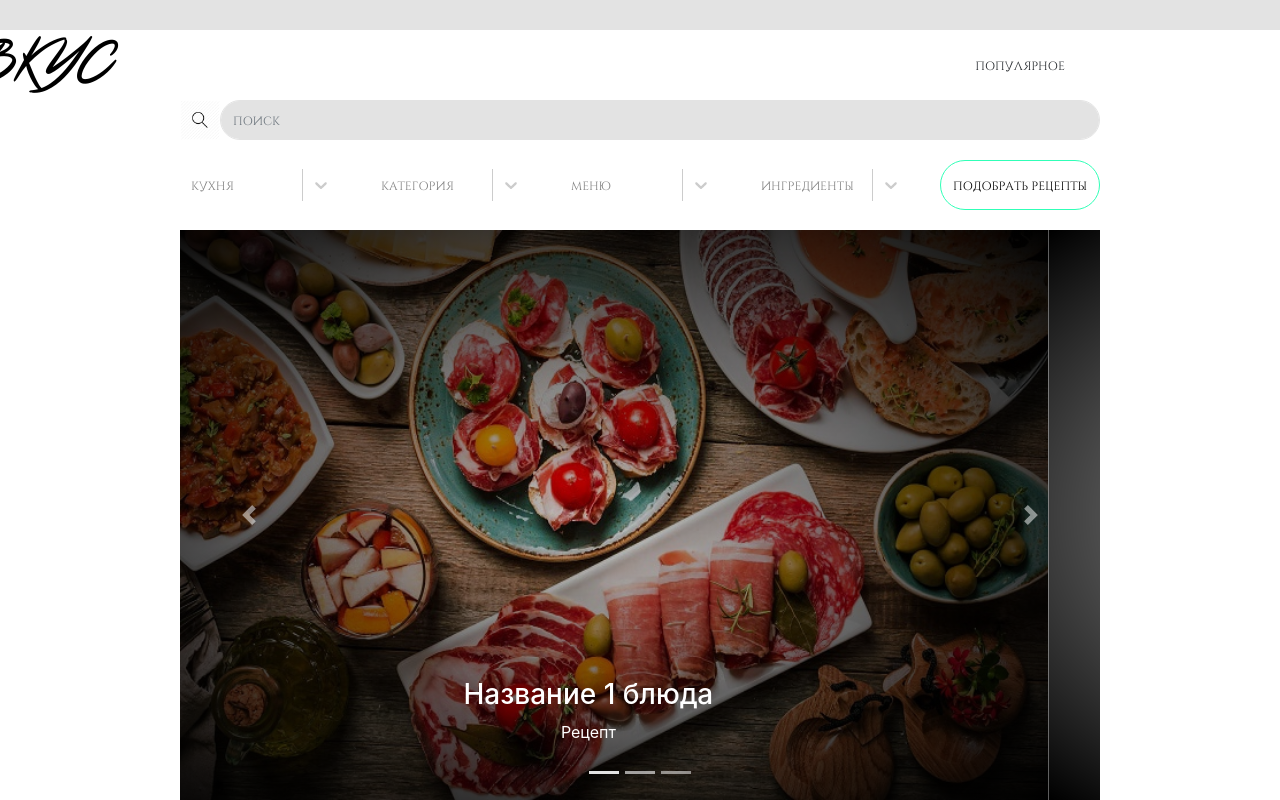
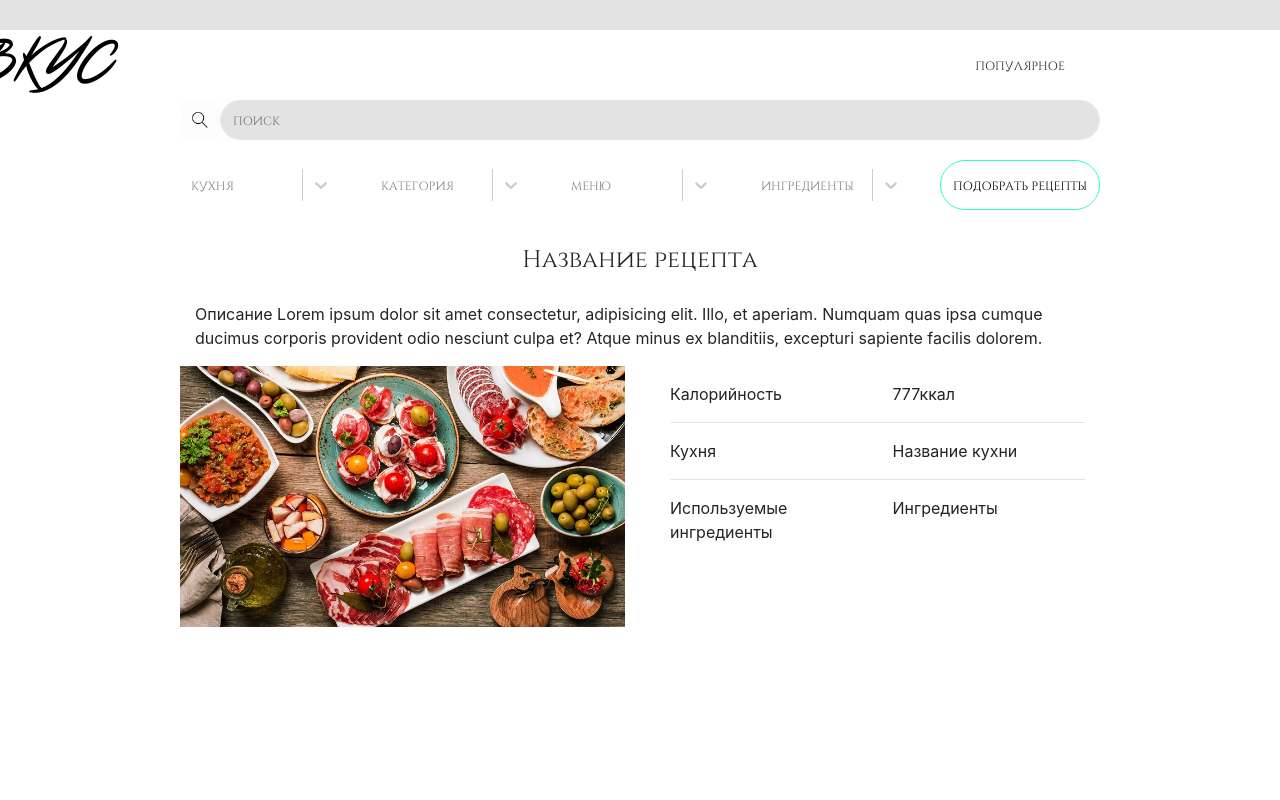
Before and after one commit to chernishow-dima/cookerybook, a React (Create React App) app in the folder frontend_book-of-recipe/: page /recipe in a window 1280 px wide. Built offline with nearby package versions, Linux system fonts and the light colour scheme.

Commit message:
Add full recipe card

```diff
--- a/frontend_book-of-recipe/src/App.js
+++ b/frontend_book-of-recipe/src/App.js
@@ -7,6 +7,8 @@ import Search from './pages/search';
 import Header from './components/header';
 import Navbar from './components/navbar';
 import SearchForm from './components/searchform';
+import RecipeFull from './components/recipefull';
+
 export default function App() {
   return (
     <Router>
@@ -16,6 +18,7 @@ export default function App() {
         <SearchForm />
       </Container>
       <Switch>
+        <Route path='/recipe' component={RecipeFull}></Route>
         <Route path='/search' component={Search}></Route>
         <Route path='/' component={Start}></Route>
       </Switch>
--- a/frontend_book-of-recipe/src/components/navbar.jsx
+++ b/frontend_book-of-recipe/src/components/navbar.jsx
@@ -16,7 +16,13 @@ export default class Navbar extends Component {
                         </Link>
                     </Col>
                     <Col lg="8"></Col>
-                    <Col lg="2"><Button variant="mybutton">ПОПУЛЯРНОЕ</Button></Col>
+                    <Col lg="2">
+                        <Link to="/recipe">
+                            <Button variant="mybutton">
+                                ПОПУЛЯРНОЕ
+                            </Button>
+                        </Link>
+                    </Col>
                     <Col lg="1"></Col>
                 </Row>
             </>
--- a/frontend_book-of-recipe/src/components/popularmainitem.css
+++ b/frontend_book-of-recipe/src/components/popularmainitem.css
@@ -21,7 +21,7 @@ width: 100%;
 height: calc(100vh - 230px);
 }
 
-img{
+.image{
 background: no-repeat;
 height: calc(100vh - 230px);
 }
--- /dev/null
+++ b/frontend_book-of-recipe/src/components/recipefull.css
@@ -0,0 +1,15 @@
+.recipe-title-container{
+  padding: 10px 0 10px 0;
+  font-family: "Cinzel";
+  font-size: 24px;
+  text-align: center;
+  }
+
+  .recipe-image{
+  width: 100%;
+  }
+
+  .recipe-data{
+  margin: 16px;
+  word-wrap: break-word;
+  }
--- /dev/null
+++ b/frontend_book-of-recipe/src/components/recipefull.jsx
@@ -0,0 +1,61 @@
+import React, { Component } from 'react';
+import { Row, Col, Container } from 'react-bootstrap';
+import './recipefull.css'
+
+export default class RecipeFull extends Component {
+  constructor(props) {
+    super(props);
+    this.state = {}
+  }
+  render() {
+    return (
+      <>
+        <Container>
+          <Row>
+            <Col lg={1}></Col>
+            <Col lg={10}>
+              <Container className="recipe-title-container">
+                Название рецепта
+              </Container>
+              <Container className="recipe-data">
+                <Row>
+                  <Col>Описание Lorem ipsum dolor sit amet consectetur, adipisicing elit. Illo, et aperiam. Numquam quas ipsa cumque ducimus corporis provident odio nesciunt culpa et? Atque minus ex blanditiis, excepturi sapiente facilis dolorem.</Col>
+                </Row>
+              </Container>
+            </Col>
+            <Col lg={1}></Col>
+          </Row>
+          <Row>
+            <Col lg={1}></Col>
+            <Col lg={5}>
+              <img
+                className="recipe-image"
+                src="./img/meet.jpg"
+                alt="First slide"
+              />
+            </Col>
+            <Col lg={5}>
+              <Container className="recipe-data">
+                <Row>
+                  <Col>Калорийность</Col>
+                  <Col>777ккал</Col>
+                </Row>
+                <hr />
+                <Row>
+                  <Col>Кухня</Col>
+                  <Col>Название кухни</Col>
+                </Row>
+                <hr />
+                <Row>
+                  <Col>Используемые ингредиенты</Col>
+                  <Col>Ингредиенты</Col>
+                </Row>
+              </Container>
+            </Col>
+            <Col lg={1}></Col>
+          </Row>
+        </Container>
+      </>
+    );
+  }
+}
```
Also changed, not shown: frontend_book-of-recipe/src/pages/recipe.jsx (added, +13 -0 lines).
